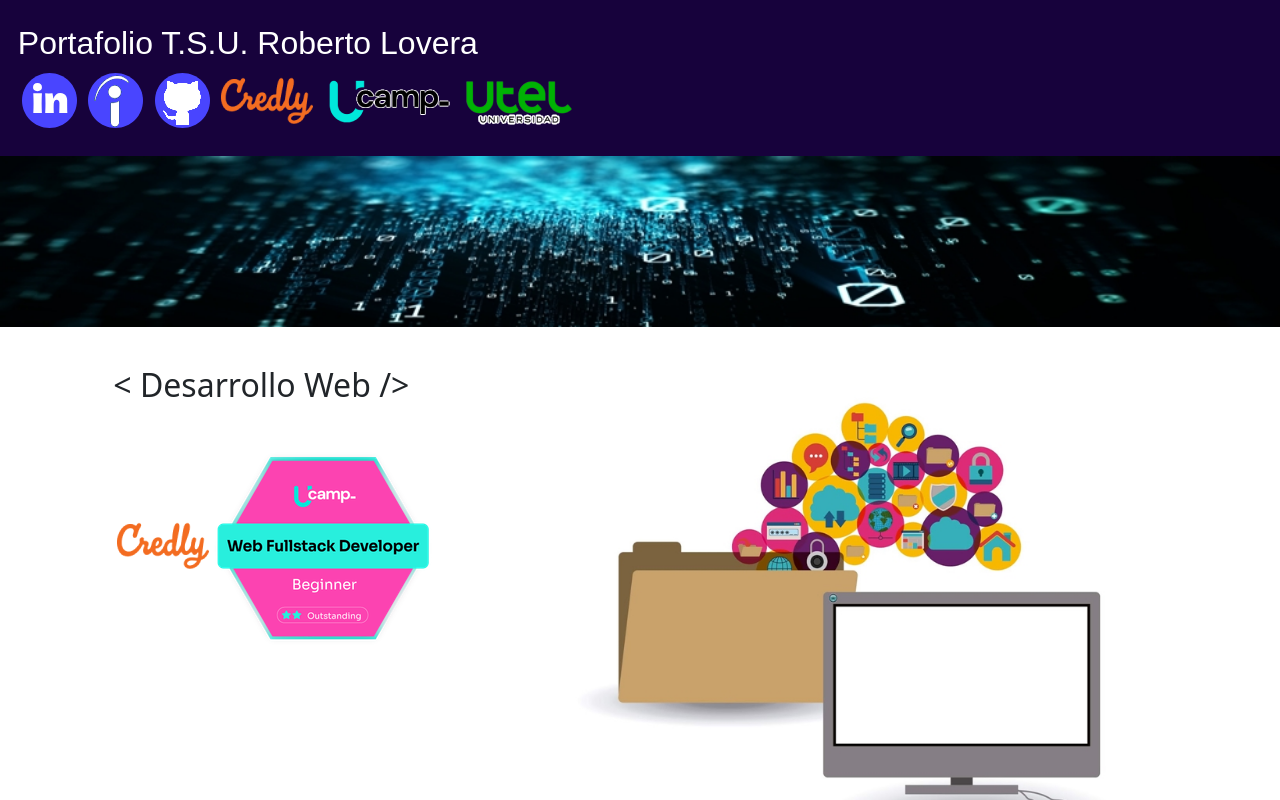
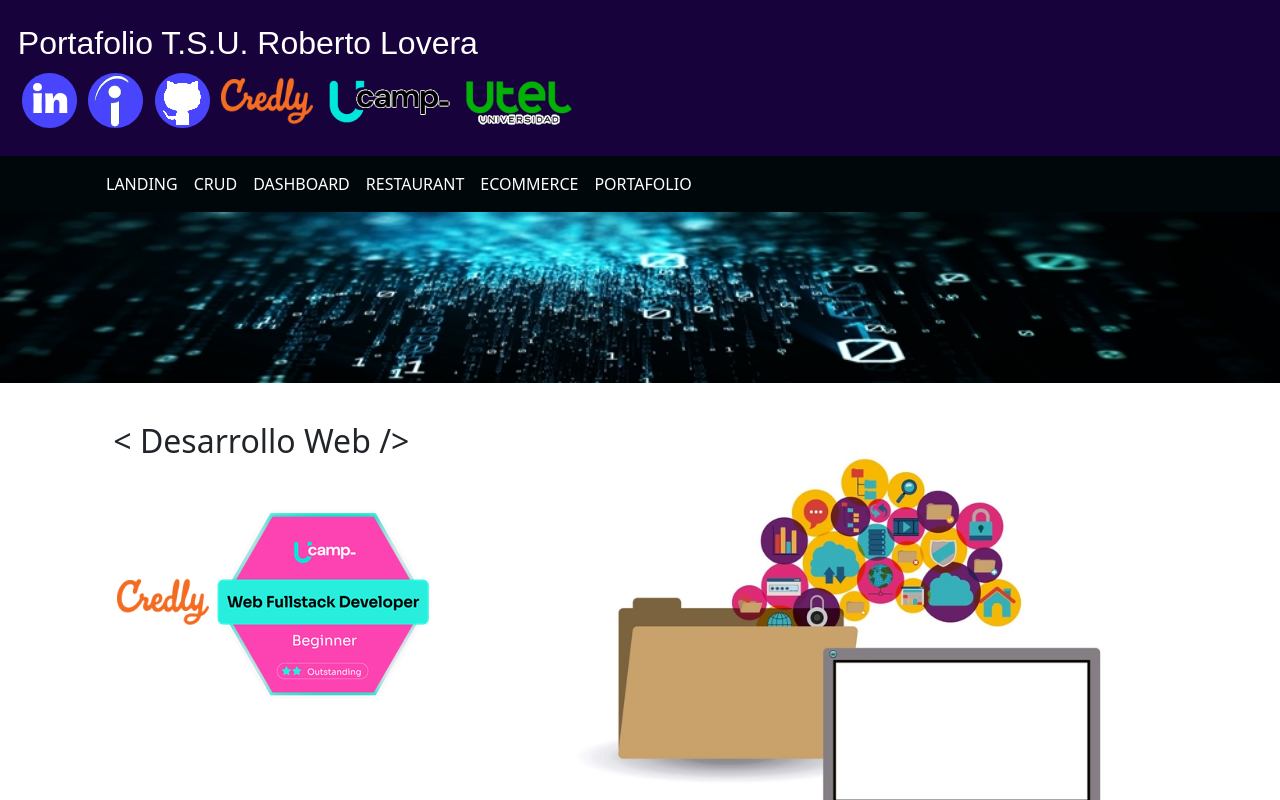
Before and after one commit to rlovera2/Proyecto-6-Portafolio, a React (Vite) app: page / in a window 1280 px wide. Shown: the top 800 px of the page. Built offline with nearby package versions, Linux system fonts and the light colour scheme.

Commit message:
varios documentos

```diff
--- a/src/components/Header.jsx
+++ b/src/components/Header.jsx
@@ -13,7 +13,8 @@ import ucamp2 from "../img/logo-top-ucamp2.png";
 import utel1 from "../img/utel1.png";
 import utel2 from "../img/utel2.png";
 
-// import AppRouter from "../router/AppRouter";
+import AppRouter from "../router/AppRouter";
+// import NavBar from "../components/NavBar";
 
 const Header = ({ title }) => {
   //************CAMBIANDO IMAGEN PRINCIPAL CUANDO TIENE EL FOCO ***************/
@@ -114,7 +115,8 @@ const Header = ({ title }) => {
         <br />
         <br />
       </div>
-      {/* <AppRouter /> */}
+      <AppRouter />
+      {/* <NavBar /> */}
       <div>
         {/* <img src={fondo1} height="88%" width="101%" /> */}
         <img src={fondo1} className="imagen_binaria" />
--- a/src/components/NavBar.jsx
+++ b/src/components/NavBar.jsx
@@ -1,4 +1,4 @@
-import { NavLink } from "react-router-dom";
+// import { NavLink } from "react-router-dom";
 //import imgportafolio from "../img/portafolio.png";
 
 const NavBar = () => {
@@ -26,32 +26,52 @@ const NavBar = () => {
         <div className="collapse navbar-collapse" id="navbarSupportedContent">
           <ul className="navbar-nav me-auto mb-2 mb-lg-0">
             <li className="nav-item">
-              <NavLink className="nav-link active" to="/landing">
+              {/* <NavLink className="nav-link active" to="/#sec_landing">
                 Landing
-              </NavLink>
-              {/* <a href="#landing" className="nav-link active">
-                Landing
-              </a> */}
+              </NavLink> */}
+              <a href="#sec_landing" className="nav-link active">
+                LANDING
+              </a>
             </li>
             <li className="nav-item">
-              <NavLink className="nav-link" to="/menu">
+              {/* <NavLink className="nav-link" to="/#sec_crud">
                 Crud
-              </NavLink>
+              </NavLink> */}
+              <a href="#sec_crud" className="nav-link active">
+                CRUD
+              </a>
             </li>
             <li className="nav-item">
-              <NavLink className="nav-link" to="/reservaciones">
+              {/* <NavLink className="nav-link" to="/#sec_dashboard">
                 Dashboard
-              </NavLink>
+              </NavLink> */}
+              <a href="#sec_dashboard" className="nav-link active">
+                DASHBOARD
+              </a>
             </li>
             <li className="nav-item">
-              <NavLink className="nav-link" to="/contactenos">
+              {/* <NavLink className="nav-link" to="/#sec_restaurant">
                 Restaurant
-              </NavLink>
+              </NavLink> */}
+              <a href="#sec_restaurant" className="nav-link active">
+                RESTAURANT
+              </a>
             </li>
             <li className="nav-item">
-              <NavLink className="nav-link" to="/contactenos">
+              {/* <NavLink className="nav-link" to="/#sec_ecommerce">
                 Ecommerce
-              </NavLink>
+              </NavLink> */}
+              <a href="#sec_ecommerce" className="nav-link active">
+                ECOMMERCE
+              </a>
+            </li>
+            <li className="nav-item">
+              {/* <NavLink className="nav-link" to="/#sec_portafolio">
+                Ecommerce
+              </NavLink> */}
+              <a href="#sec_portafolio" className="nav-link active">
+                PORTAFOLIO
+              </a>
             </li>
           </ul>
         </div>
--- a/src/pages/Portafolio.jsx
+++ b/src/pages/Portafolio.jsx
@@ -27,7 +27,7 @@ const Portafolio = () => {
     <>
       <article className="contenedor">
         {/* ************************* LANDING *********************************** */}
-        <a name="landing">
+        <a name="sec_landing">
           {" "}
           <div id="landing"></div>
           <div className="card contenedor_img_portafolio">
@@ -103,7 +103,7 @@ const Portafolio = () => {
         </a>
         {/* ************************* CRUD *********************************** */}
 
-        <a name="crud">
+        <a name="sec_crud">
           <div className="card contenedor_img_portafolio">
             <a
               href="https://rlovera2.github.io/proyecto2-CRUD.github.io/"
@@ -182,7 +182,7 @@ const Portafolio = () => {
           </div>
         </a>
         {/* ************************* DASHBOARD *********************************** */}
-        <a name="dashboard">
+        <a name="sec_dashboard">
           <div className="card contenedor_img_portafolio">
             <a
               href="https://rlovera2.github.io/proyecto3-Dashboard-App/"
@@ -260,7 +260,7 @@ const Portafolio = () => {
           </div>
         </a>
         {/* ************************* RESTAURANT *********************************** */}
-        <a name="restaurant">
+        <a name="sec_restaurant">
           <div className="card contenedor_img_portafolio">
             <a
               href="https://proyecto-4-restaurant-app.netlify.app/"
@@ -344,7 +344,7 @@ const Portafolio = () => {
           </div>
         </a>
         {/* ************************* ECOMMERCE *********************************** */}
-        <a name="ecommerce">
+        <a name="sec_ecommerce">
           <div className="card contenedor_img_portafolio">
             <a
               href="https://proyecto-5-ap-de-comercio-electronico.netlify.app/"
@@ -427,7 +427,7 @@ const Portafolio = () => {
         </a>
 
         {/* ************************* PORTAFOLIO ************************************/}
-        <a name="portafolio">
+        <a name="sec_portafolio">
           <div className="card contenedor_img_portafolio">
             <a
               href="https://proyecto-6-portafolio-rhln.netlify.app/"
--- a/src/router/AppRouter.jsx
+++ b/src/router/AppRouter.jsx
@@ -6,19 +6,22 @@ import {
 } from "react-router-dom";
 
 import NavBar from "../components/NavBar";
-//import rPortafolio from "../pages/Portafolio";
+// import Portafolio from "../pages/Portafolio";
+
 const AppRouter = () => {
   return (
     <>
       <Router>
         <NavBar />
         <div className="container">
-          {/* <NavBar /> */}
           <Routes>
-            <Route path="/landing" element={<rPortafolio />} />
-            {/* <Route path="/menu" element={<Menu />} /> */}
-            {/* <Route path="/reservaciones" element={<Reservaciones />} /> */}
-            {/* <Route path="/contactenos" element={<Contactenos />} /> */}
+            {/* <Route path="/" element={<Portafolio />} /> */}
+            {/* <Route path="/#sec_landing" element={<Landing />} /> */}
+            {/* <Route path="/#sec_crud" element={<Crud />} /> */}
+            {/* <Route path="/#sec_dashboard" element={<Dashboard />} /> */}
+            {/* <Route path="/#sec_restaurant" element={<Restaurant />} /> */}
+            {/* <Route path="/#sec_ecommerce" element={<Ecommerce />} /> */}
+            {/* <Route path="/#sec_portafolio" element={<Portafolio />} /> */}
 
             <Route path="/*" element={<Navigate to="/" />} />
           </Routes>
```
